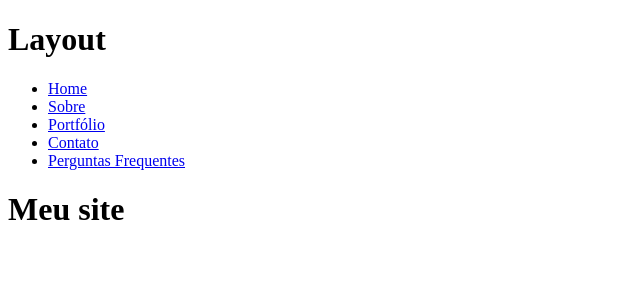
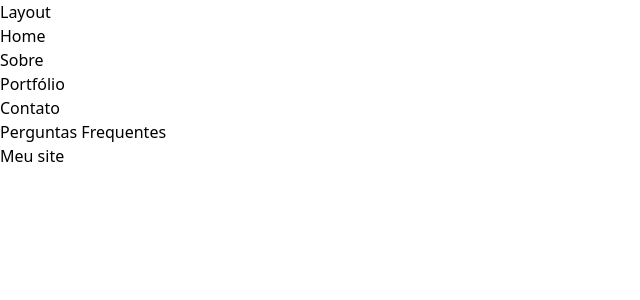
Before and after one commit to Ricardolv/my-simple-app, a SvelteKit app: page / in a window 1280 px wide. Shown: the top 300 px of the page, without its empty margins (0-640 px from the left). Built offline with nearby package versions, Linux system fonts and the light colour scheme.

Commit message:
add lib svelt-add

```diff
--- /dev/null
+++ b/postcss.config.cjs
@@ -0,0 +1,13 @@
+const tailwindcss = require("tailwindcss");
+const autoprefixer = require("autoprefixer");
+
+const config = {
+  plugins: [
+    //Some plugins, like tailwindcss/nesting, need to run before Tailwind,
+    tailwindcss(),
+    //But others, like autoprefixer, need to run after,
+    autoprefixer,
+  ],
+};
+
+module.exports = config;
--- /dev/null
+++ b/src/app.postcss
@@ -0,0 +1,4 @@
+/* Write your global styles here, in PostCSS syntax */
+@tailwind base;
+@tailwind components;
+@tailwind utilities;
--- a/src/routes/+error.svelte
+++ b/src/routes/+error.svelte
@@ -1 +1 @@
-<h1>Ops! Ocorreu um erro!</h1>
+<h1 class="text-green-500">Ops! Ocorreu um erro!</h1>
--- a/src/routes/+layout.svelte
+++ b/src/routes/+layout.svelte
@@ -1,9 +1,13 @@
+<script>
+  import "../app.postcss";
+</script>
+
 <h1>Layout</h1>
 
 <ul>
   <li><a href="/">Home</a></li>
   <li><a href="/about">Sobre</a></li>
-  <li><a href="/portifolio">Portfólio</a></li>
+  <li><a href="/portifolio">Portf&#xf3;lio</a></li>
   <li><a href="/contact">Contato</a></li>
   <li><a href="/fq">Perguntas Frequentes</a></li>
 </ul>
--- a/svelte.config.js
+++ b/svelte.config.js
@@ -1,18 +1,24 @@
-import adapter from '@sveltejs/adapter-auto';
-import { vitePreprocess } from '@sveltejs/kit/vite';
+import preprocess from "svelte-preprocess";
+import adapter from "@sveltejs/adapter-auto";
+import { vitePreprocess } from "@sveltejs/kit/vite";
 
 /** @type {import('@sveltejs/kit').Config} */
 const config = {
   // Consult https://kit.svelte.dev/docs/integrations#preprocessors
   // for more information about preprocessors
-	preprocess: vitePreprocess(),
+  preprocess: [
+    vitePreprocess(),
+    preprocess({
+      postcss: true,
+    }),
+  ],
 
   kit: {
     // adapter-auto only supports some environments, see https://kit.svelte.dev/docs/adapter-auto for a list.
     // If your environment is not supported or you settled on a specific environment, switch out the adapter.
     // See https://kit.svelte.dev/docs/adapters for more information about adapters.
-		adapter: adapter()
-	}
+    adapter: adapter(),
+  },
 };
 
 export default config;
--- /dev/null
+++ b/tailwind.config.cjs
@@ -0,0 +1,14 @@
+const typography = require("@tailwindcss/typography");
+const forms = require("@tailwindcss/forms");
+
+const config = {
+  content: ["./src/**/*.{html,js,svelte,ts}"],
+
+  theme: {
+    extend: {},
+  },
+
+  plugins: [forms, typography],
+};
+
+module.exports = config;
```
Also changed, not shown: package.json (+8 -1 lines), 1 other file (tests, documents, lock files or other folders). Lines whose indentation alone changed are shown as unchanged.
